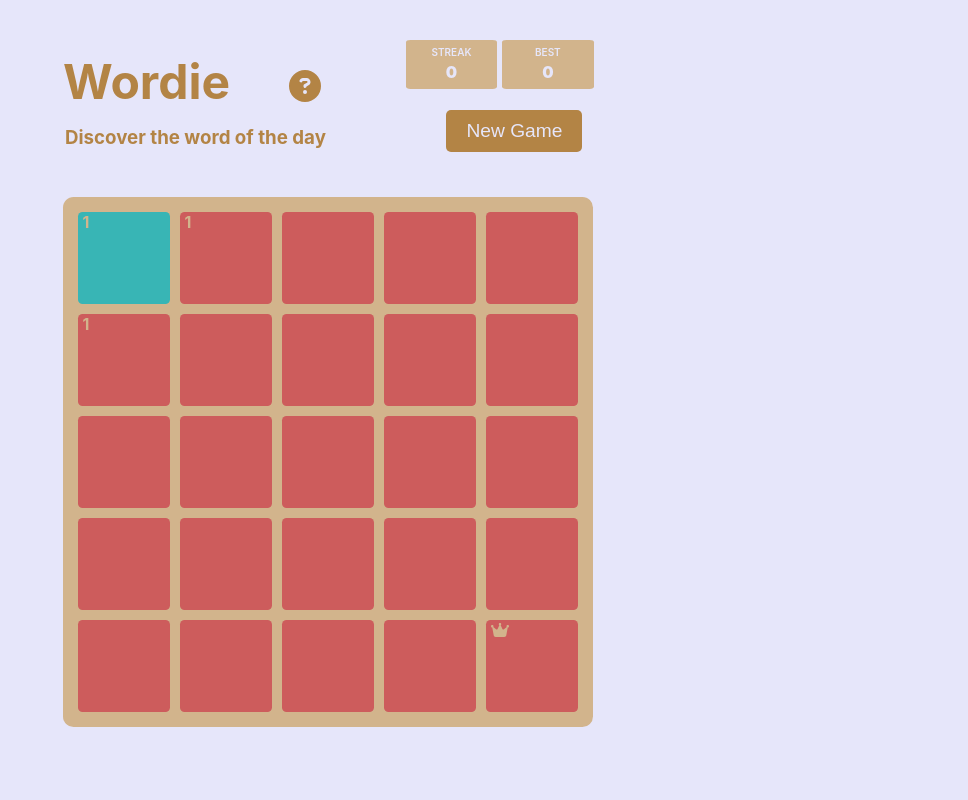
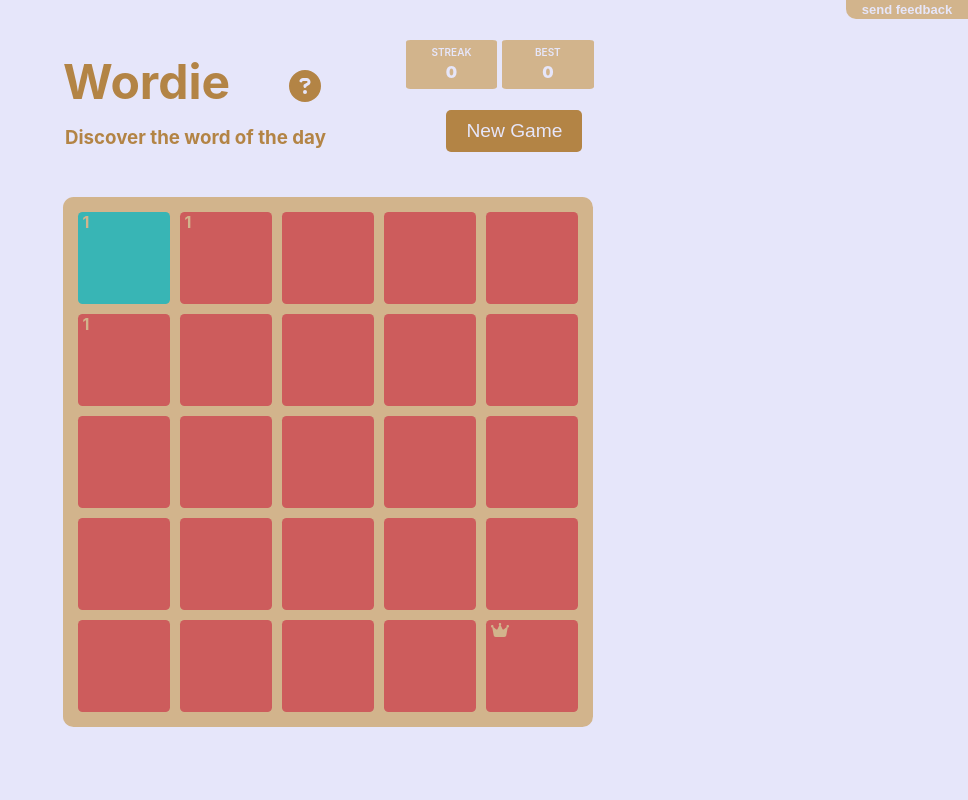
Before and after one commit to ankitamishra1998/Wordie, a React (Create React App) app: page / in a window 1280 px wide. Shown: the top 800 px of the page, without its empty margins (312-1280 px from the left). Built offline with nearby package versions, Linux system fonts and the light colour scheme.

Commit message:
added a send feedback button

```diff
--- a/src/App.css
+++ b/src/App.css
@@ -51,3 +51,22 @@
   flex-direction: row;
   margin-top: 5px;
 }
+
+.sendFeedbackButton {
+    background-color: tan;
+    color: lavender;
+    border: none;
+    float: none;
+    position: fixed;
+    top: 0;
+    right: 0;
+    font-size: 13px;
+    padding: 2px 0;
+    border-bottom-left-radius: 10px;
+    transform-origin: left bottom;
+    width: 122px;
+    text-align: center;
+    font-weight: bold;
+    z-index: 1;
+    cursor: pointer;
+}
--- a/src/App.js
+++ b/src/App.js
@@ -83,9 +83,14 @@ class App extends Component {
     this.boardRef.current.rerender();
   }
 
+  sendFeedback = () => {
+    window.open('https://forms.gle/EYEH3DzEJTP3oiTSA', '_blank');
+  }
+
   render() {
     return (
       <div className="page">
+        <button onClick={this.sendFeedback} className="sendFeedbackButton">send feedback</button>
         <div className="game-container">
           <div className="game-content">
             <Header className="header" resetGame={this.resetGame} streak={this.state.streak} best={this.state.best} />
--- a/src/lib/components/Header.css
+++ b/src/lib/components/Header.css
@@ -92,6 +92,7 @@
     margin: 5px;
     margin-top: 50px;
     color: #B38445;
+    cursor: pointer;
 }
 
 .helpIcon:hover {
```
